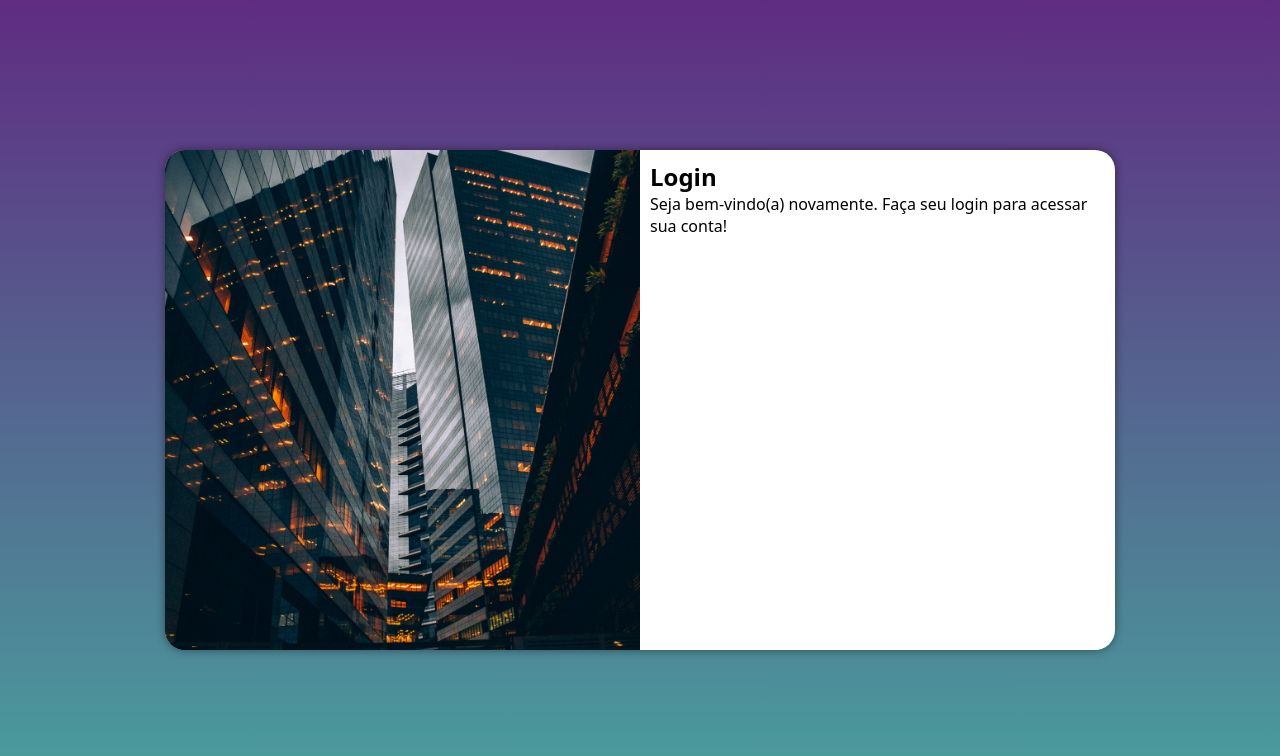
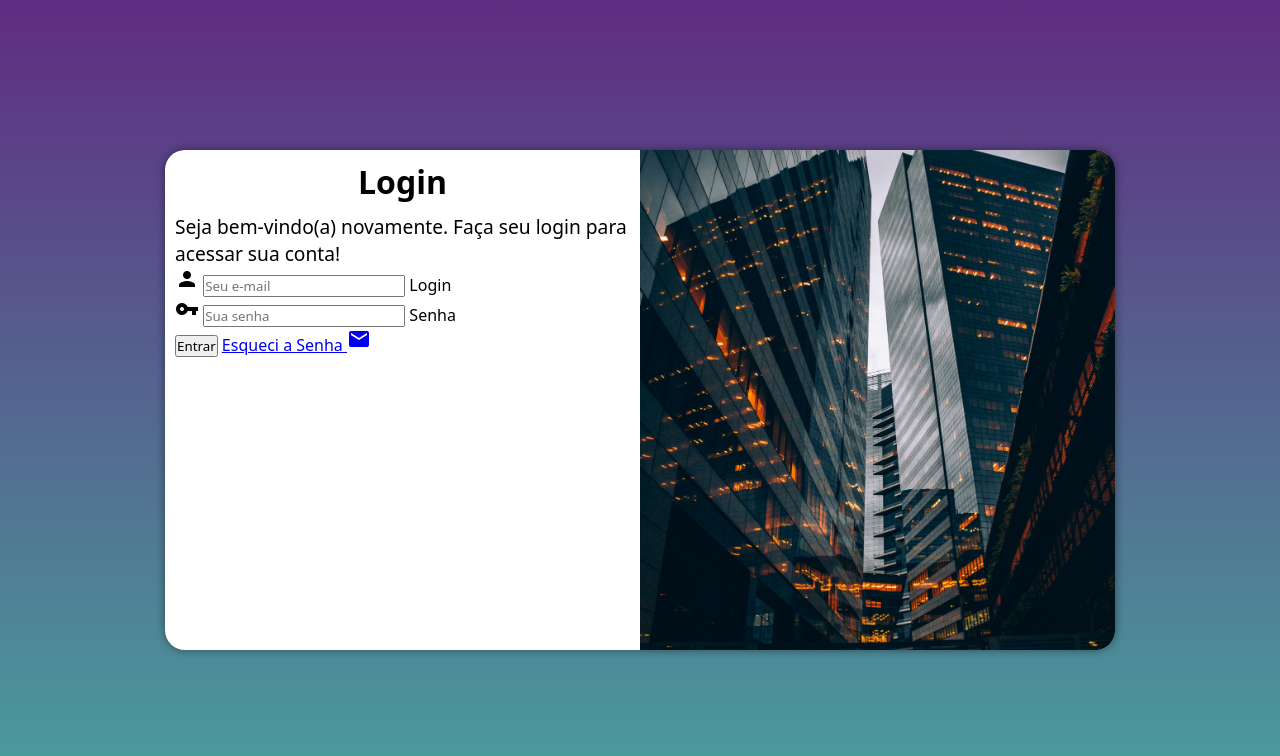
Before and after one commit to FeCharaf/projeto-login, a plain HTML site: page index.html in a window 1280 px wide. Drawn offline with Linux system fonts and the light colour scheme.

Commit message:
formulario add

```diff
--- a/estilos/media-query.css
+++ b/estilos/media-query.css
@@ -33,14 +33,22 @@
     }
 
     section#login div#imagem {
-        float: left;
+        float: right;
         width: 50%;
         height: 100%;
     }
 
     section#login div#formulario {
-        float: right;
+        float: left;
         width: 50%;
     }
 
+    div#formulario > h1 {
+        font-size: 2em;
+    }
+
+    div#formulario > p {
+        font-size: 1.2em;
+    }
+
 }
--- a/estilos/style.css
+++ b/estilos/style.css
@@ -53,3 +53,12 @@ section#login div#formulario {
     display: block;
     padding: 10px;
 }
+
+div#formulario > h1 {
+    text-align: center;
+    margin-bottom: 10px;
+}
+
+div#formulario > p {
+    font-size: 0.8em;
+}
--- a/index.html
+++ b/index.html
@@ -4,6 +4,7 @@
     <meta charset="UTF-8">
     <meta name="viewport" content="width=device-width, initial-scale=1.0">
     <title>Login</title>
+    <link rel="stylesheet" href="https://fonts.googleapis.com/icon?family=Material+Icons">
     <link rel="stylesheet" href="estilos/style.css">
     <link rel="stylesheet" href="estilos/media-query.css">
 </head>
@@ -15,8 +16,20 @@
             <div id="formulario">
                 <h1>Login</h1>
                 <p>Seja bem-vindo(a) novamente. Faça seu login para acessar sua conta!</p>
-                <form action="login.php" method="post">
+                <form action="login.php" method="post" autocomplete="on">
+                    <div class="campo">
+                        <i class="material-icons">person</i>
+                        <input type="email" name="login" id="ilogin" placeholder="Seu e-mail" autocomplete="email" required>
+                        <label for="ilogin">Login</label>
+                    </div>
+                    <div class="campo">
+                        <i class="material-icons">vpn_key</i>
+                        <input type="password" name="senha" id="isenha" placeholder="Sua senha" autocomplete="current-password" minlength="8" maxlength="20" required>
+                        <label for="isenha">Senha</label>
 
+                    </div>
+                    <input type="submit" value="Entrar">
+                    <a href="esqueci.html">Esqueci a Senha <i class="material-icons">mail</i></a>
                 </form>
             </div>
         </section>
```
